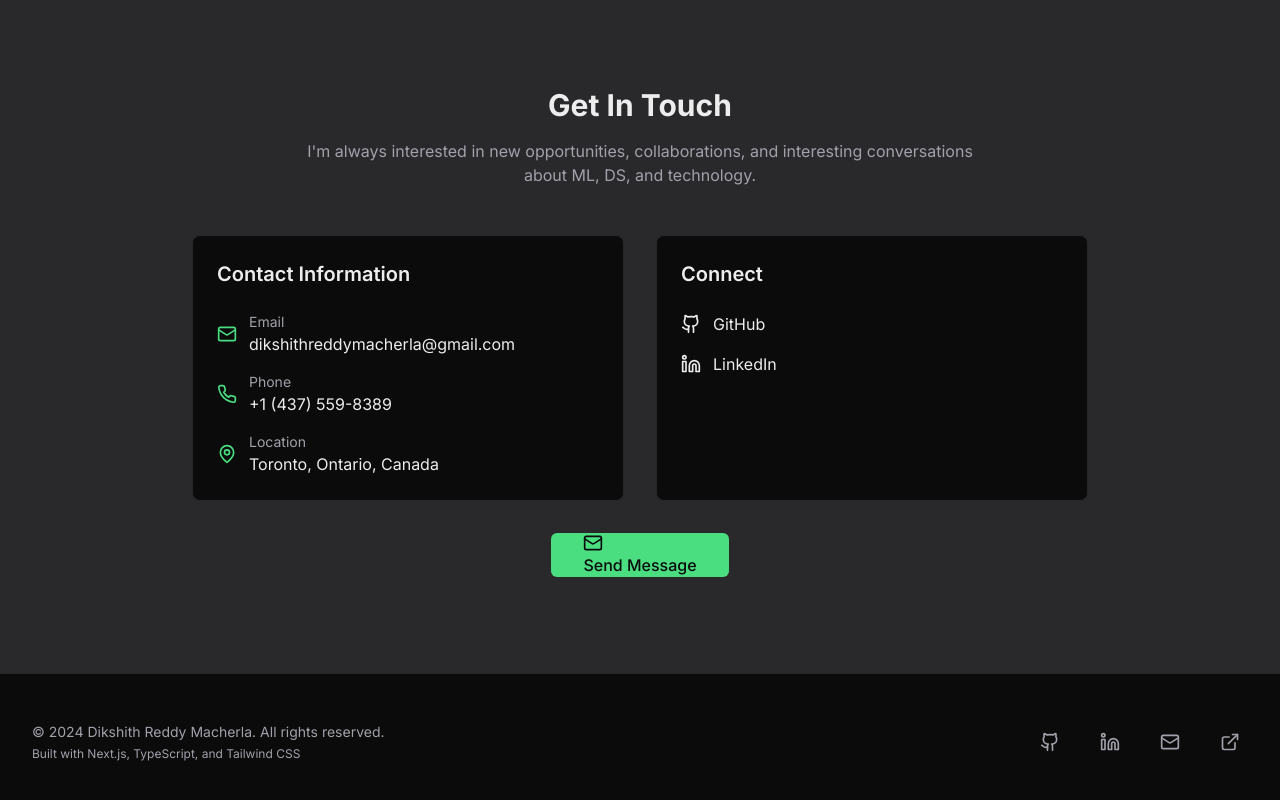
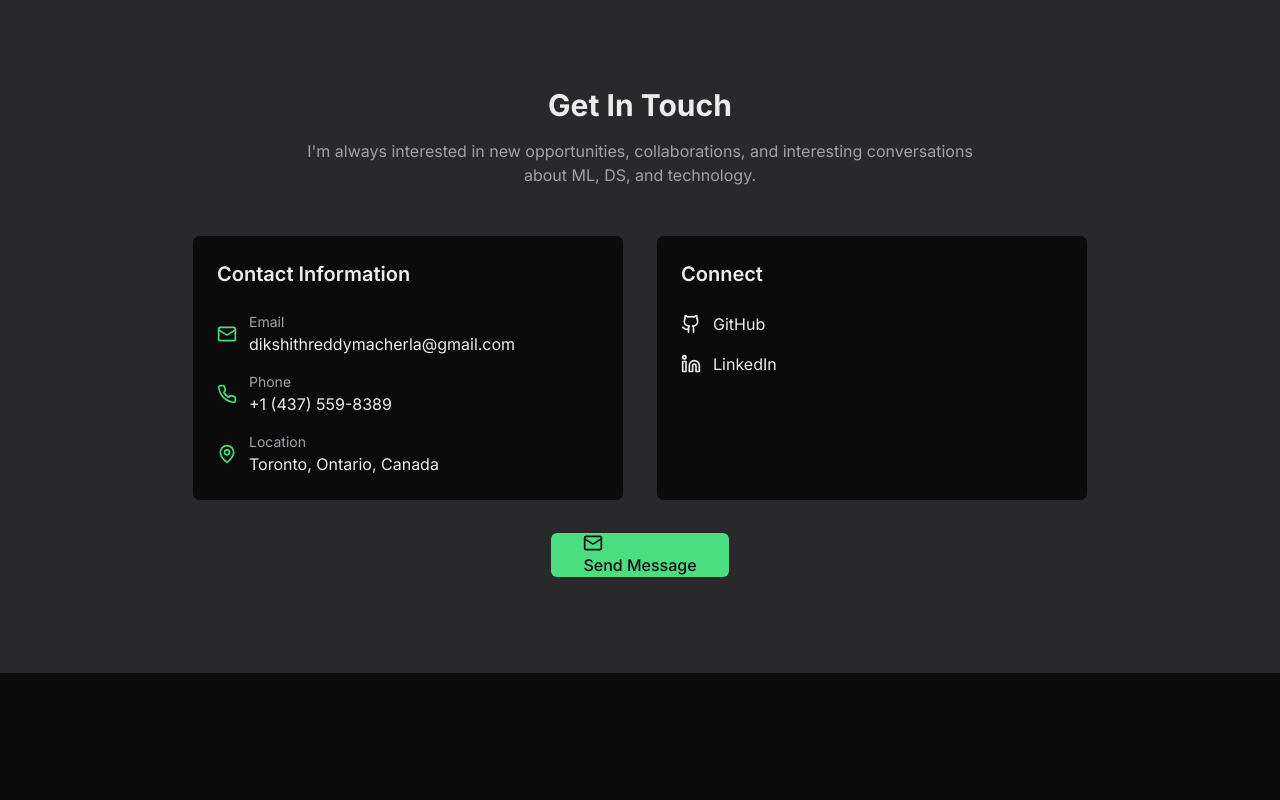
Before and after one commit to dikshithreddym/PortfolioWebsite, a Next.js app: page / in a window 1280 px wide. Shown: the part 3858-4658 px from the top of the page. After the commit the page ends 4531 px from the top, so only its background shows below. Built offline with nearby package versions, Linux system fonts and the light colour scheme.

Commit message:
removed foother section

```diff
--- a/app/layout.tsx
+++ b/app/layout.tsx
@@ -3,7 +3,6 @@ import { Inter } from 'next/font/google';
 import { Analytics } from '@vercel/analytics/react';
 import './globals.css';
 import { Nav } from '@/components/Nav';
-import { Footer } from '@/components/Footer';
 
 const inter = Inter({
   subsets: ['latin'],
@@ -95,7 +94,6 @@ export default function RootLayout({
           {children}
         </main>
 
-        <Footer />
         <Analytics />
       </body>
     </html>
```
